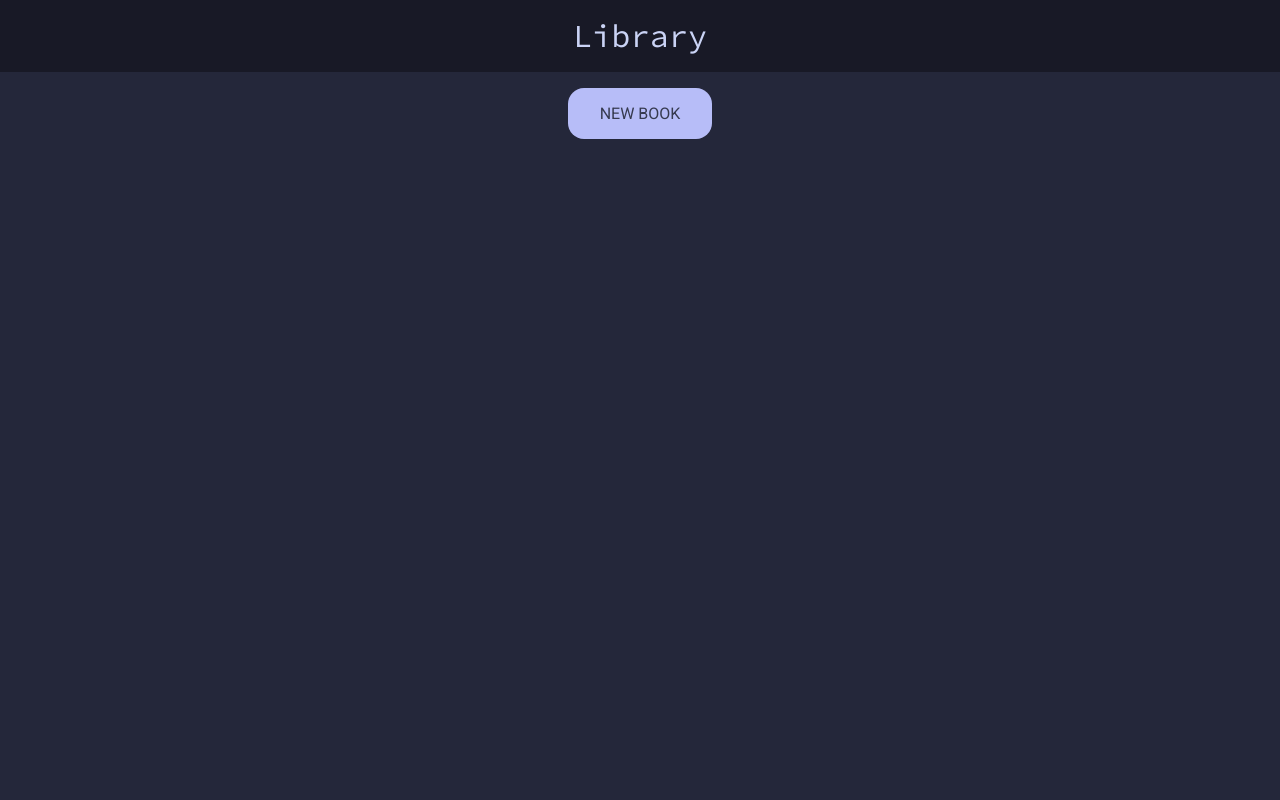
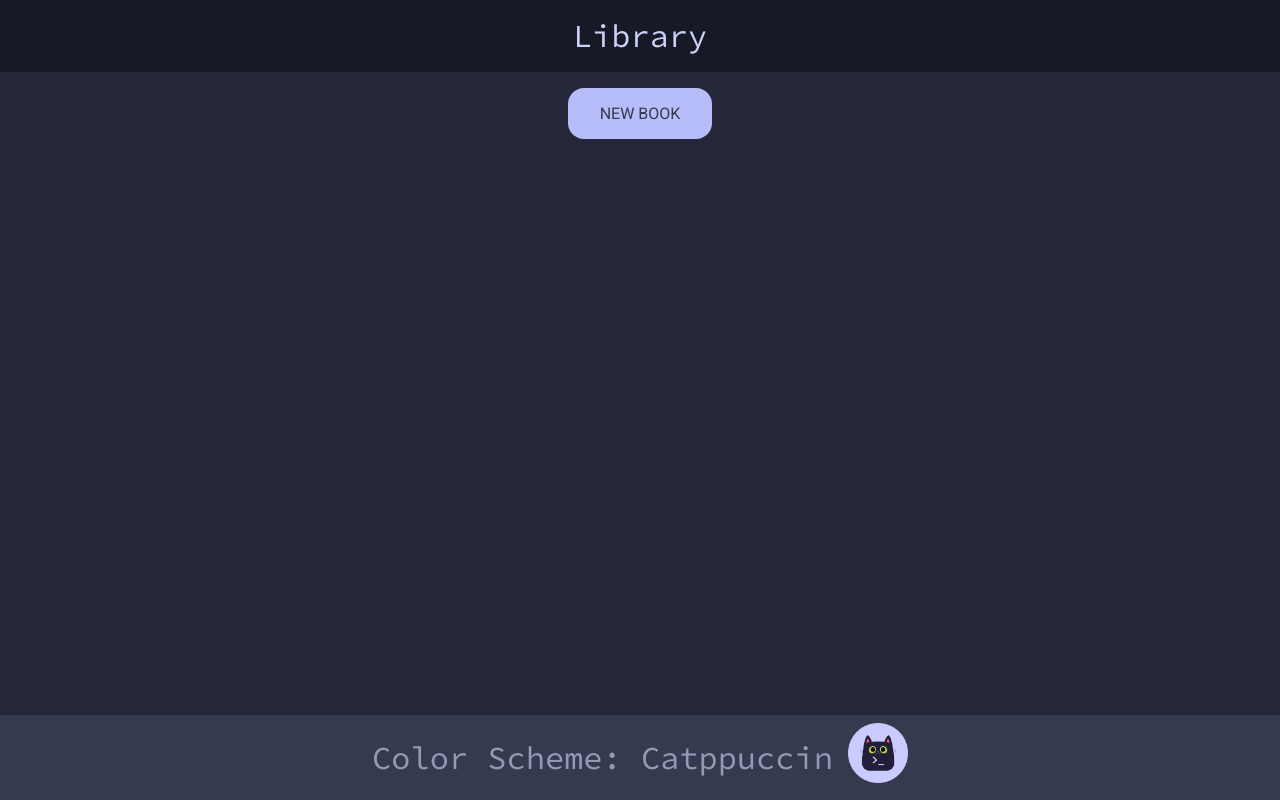
Before and after one commit to kosbys/Library, a plain HTML site: page index.html in a window 1280 px wide. Drawn offline with Linux system fonts and the light colour scheme; a web font is replaced by a local one.

Commit message:
Add footer

```diff
--- a/index.html
+++ b/index.html
@@ -60,5 +60,14 @@
             </div>
             <div class="books"></div>
         </div>
+        <div class="footer">
+            <div class="footer-text" id="footer-text">
+                Color Scheme:
+                <a id="footer-text" href="https://github.com/catppuccin/catppuccin">Catppuccin</a>
+            </div>
+            <a href="https://github.com/catppuccin/catppuccin"
+                ><img src="images/catppuccin-logo.png" alt=""
+            /></a>
+        </div>
     </body>
 </html>
--- a/style.css
+++ b/style.css
@@ -6,7 +6,10 @@
 }
 
 body {
+    display: flex;
+    flex-direction: column;
     margin: 0;
+    height: 100vh;
     background-color: #24273a;
 }
 
@@ -30,9 +33,9 @@ body {
    || Button */
 
 .content {
-    display: grid;
+    display: flex;
+    flex-direction: column;
     place-items: center;
-    grid-template-rows: 0.1fr 1fr;
 }
 
 .button-div {
@@ -238,6 +241,32 @@ input[type='checkbox'] {
     background-color: #ed8796;
 }
 
+/* || Footer */
+
+.footer {
+    margin-top: auto;
+    display: flex;
+    justify-content: center;
+    align-items: center;
+    font-family: 'Source Code Pro', sans-serif;
+    font-size: 2rem;
+    text-align: center;
+    gap: 15px;
+    padding-bottom: 0.5rem;
+    padding-top: 0.5rem;
+    background-color: #363a4f;
+}
+
+#footer-text {
+    color: #939ab7;
+    text-decoration: none;
+}
+
+.footer > a > img {
+    max-width: 60px;
+    max-height: 60px;
+}
+
 /* || Media queries */
 
 @media screen and (max-height: 1000px) {
```
Also changed, not shown: images/catppuccin-logo.png (added).
